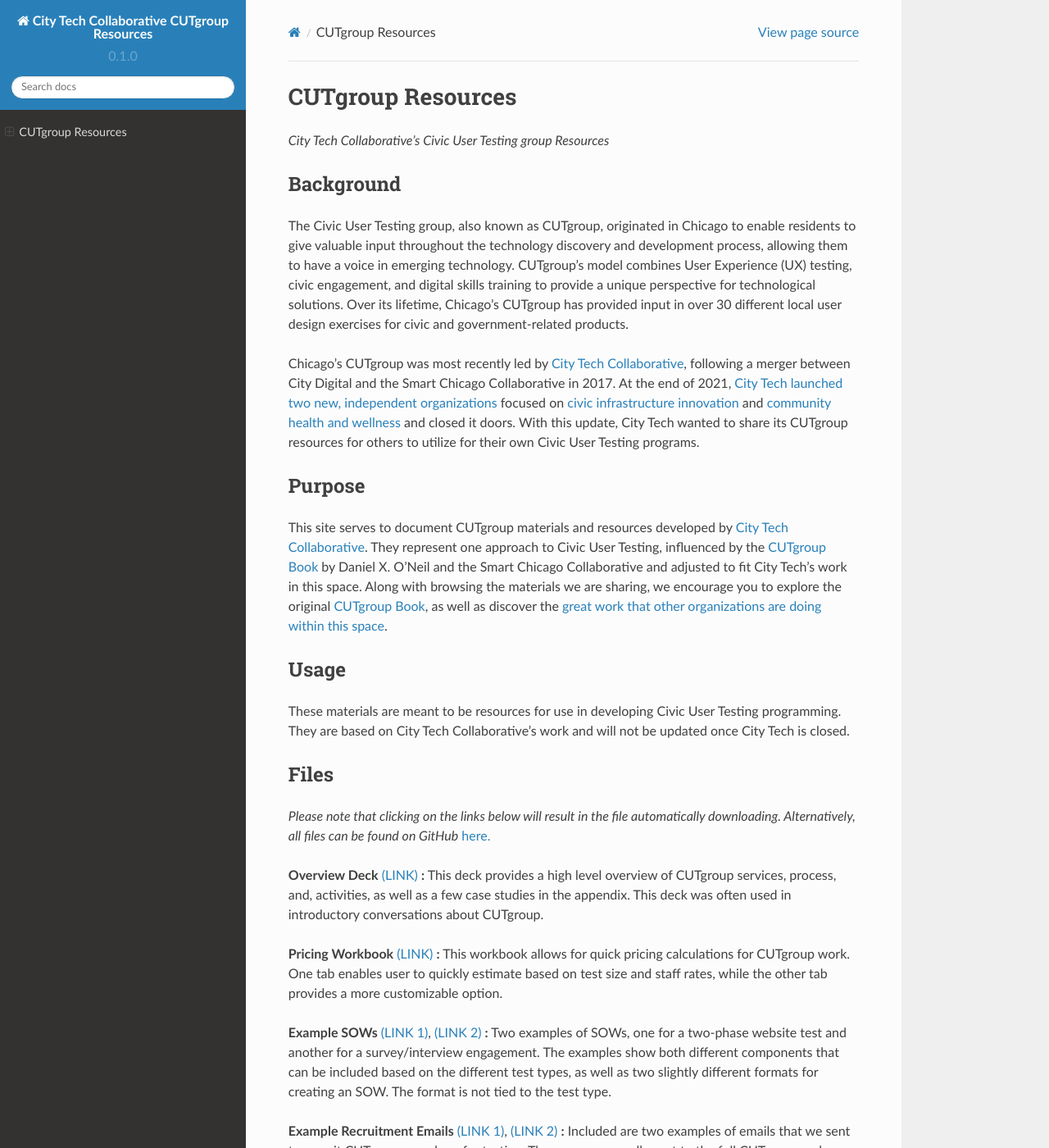
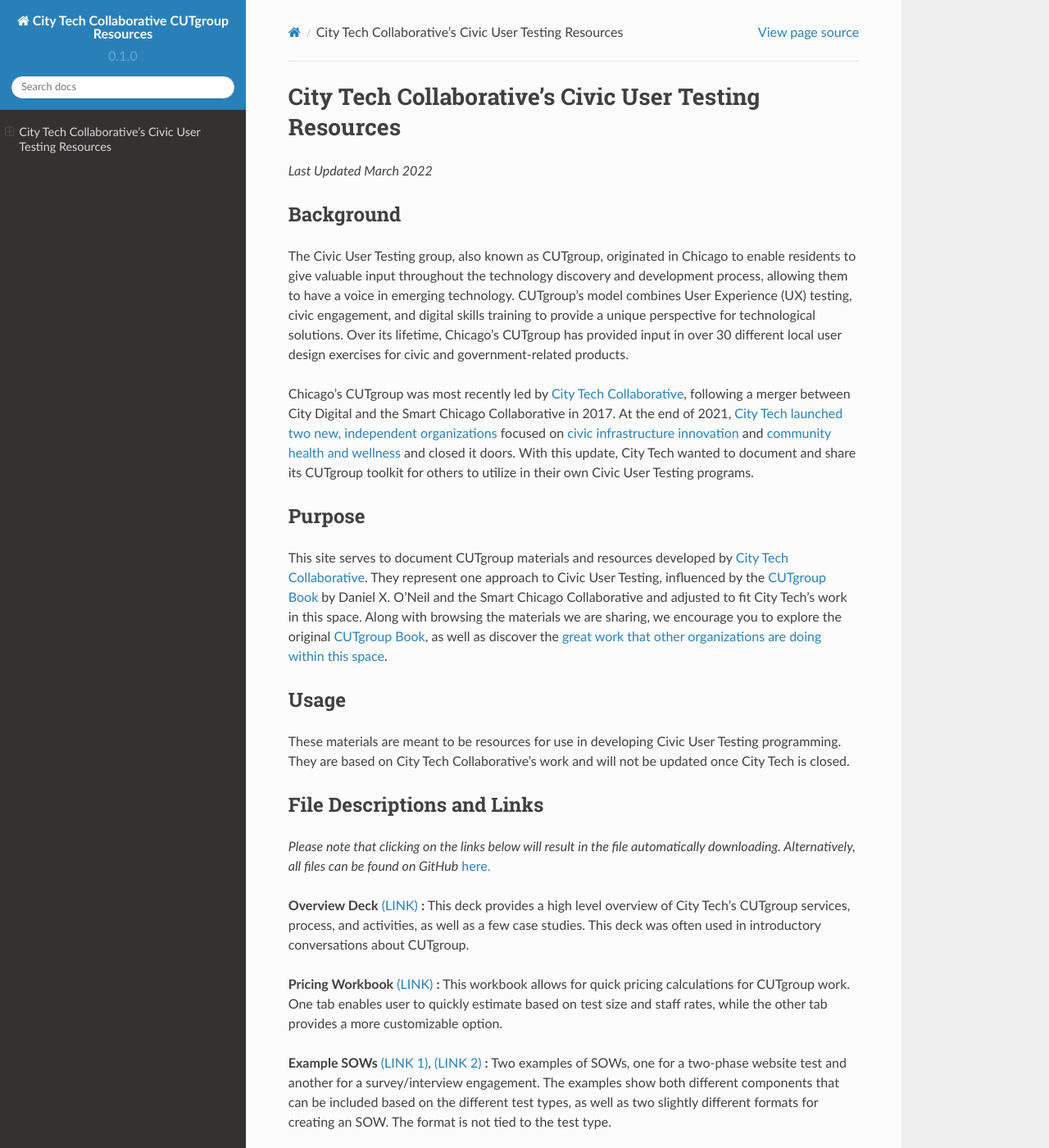
Before and after one commit to ajarareem/CUTgroup-CityTechResources, a Sphinx documentation site: the page built from docs/source/index.rst, in a window 1280 px wide and 1400 px high. Shown: the whole window at 82% size. Built offline with Sphinx 7.4.7 and the Read the Docs theme 2.0.0, drawn with Linux system fonts in a browser that asks for light colours.

Commit message:
Update index.rst

```diff
--- a/docs/source/index.rst
+++ b/docs/source/index.rst
@@ -1,13 +1,13 @@
-CUTgroup Resources
+City Tech Collaborative's Civic User Testing Resources
 =======================================
-*City Tech Collaborative's Civic User Testing group Resources*
+*Last Updated March 2022*
 
 
 Background
 --------
 The Civic User Testing group, also known as CUTgroup, originated in Chicago to enable residents to give valuable input throughout the technology discovery and development process, allowing them to have a voice in emerging technology. CUTgroup’s model combines User Experience (UX) testing, civic engagement, and digital skills training to provide a unique perspective for technological solutions. Over its lifetime, Chicago’s CUTgroup has provided input in over 30 different local user design exercises for civic and government-related products.
 
-Chicago's CUTgroup was most recently led by `City Tech Collaborative <https://www.citytech.org/>`_, following a merger between City Digital and the Smart Chicago Collaborative in 2017. At the end of 2021, `City Tech launched two new, independent organizations <https://www.citytech.org/city-tech-launches-two-new-organizations-and-open-source-toolkit>`_ focused on `civic infrastructure innovation <https://www.infrastructureforward.org/>`_ and `community health and wellness <https://www.sustainwellinnovation.org/>`_ and closed it doors. With this update, City Tech wanted to share its CUTgroup resources for others to utilize for their own Civic User Testing programs.
+Chicago's CUTgroup was most recently led by `City Tech Collaborative <https://www.citytech.org/>`_, following a merger between City Digital and the Smart Chicago Collaborative in 2017. At the end of 2021, `City Tech launched two new, independent organizations <https://www.citytech.org/city-tech-launches-two-new-organizations-and-open-source-toolkit>`_ focused on `civic infrastructure innovation <https://www.infrastructureforward.org/>`_ and `community health and wellness <https://www.sustainwellinnovation.org/>`_ and closed it doors. With this update, City Tech wanted to document and share its CUTgroup toolkit for others to utilize in their own Civic User Testing programs.
 
 
 Purpose
@@ -20,11 +20,11 @@
 These materials are meant to be resources for use in developing Civic User Testing programming. They are based on City Tech Collaborative’s work and will not be updated once City Tech is closed.
 
 
-Files
+File Descriptions and Links
 --------
 *Please note that clicking on the links below will result in the file automatically downloading. Alternatively, all files can be found on GitHub* `here. <https://github.com/ajarareem/CUTgroup-CityTechResources/tree/main/docs/Files>`_
 
-**Overview Deck** `(LINK) <https://github.com/ajarareem/CUTgroup-CityTechResources/raw/bf76eeba55f7b53cffe0136b483af9598c133e16/docs/Files/01_CUTgroupOverview_CityTech.pptx>`_ **:**  This deck provides a high level overview of CUTgroup services, process, and, activities, as well as a few case studies in the appendix. This deck was often used in introductory conversations about CUTgroup.
+**Overview Deck** `(LINK) <https://github.com/ajarareem/CUTgroup-CityTechResources/raw/bf76eeba55f7b53cffe0136b483af9598c133e16/docs/Files/01_CUTgroupOverview_CityTech.pptx>`_ **:**  This deck provides a high level overview of City Tech's CUTgroup services, process, and activities, as well as a few case studies. This deck was often used in introductory conversations about CUTgroup.
 
 **Pricing Workbook** `(LINK) <https://github.com/ajarareem/CUTgroup-CityTechResources/raw/main/docs/Files/02_CUTgroupPricingWorkbook_CityTech_EXAMPLE.xlsx>`_ **:**  This workbook allows for quick pricing calculations for CUTgroup work. One tab enables user to quickly estimate based on test size and staff rates, while the other tab provides a more customizable option.
 
```
